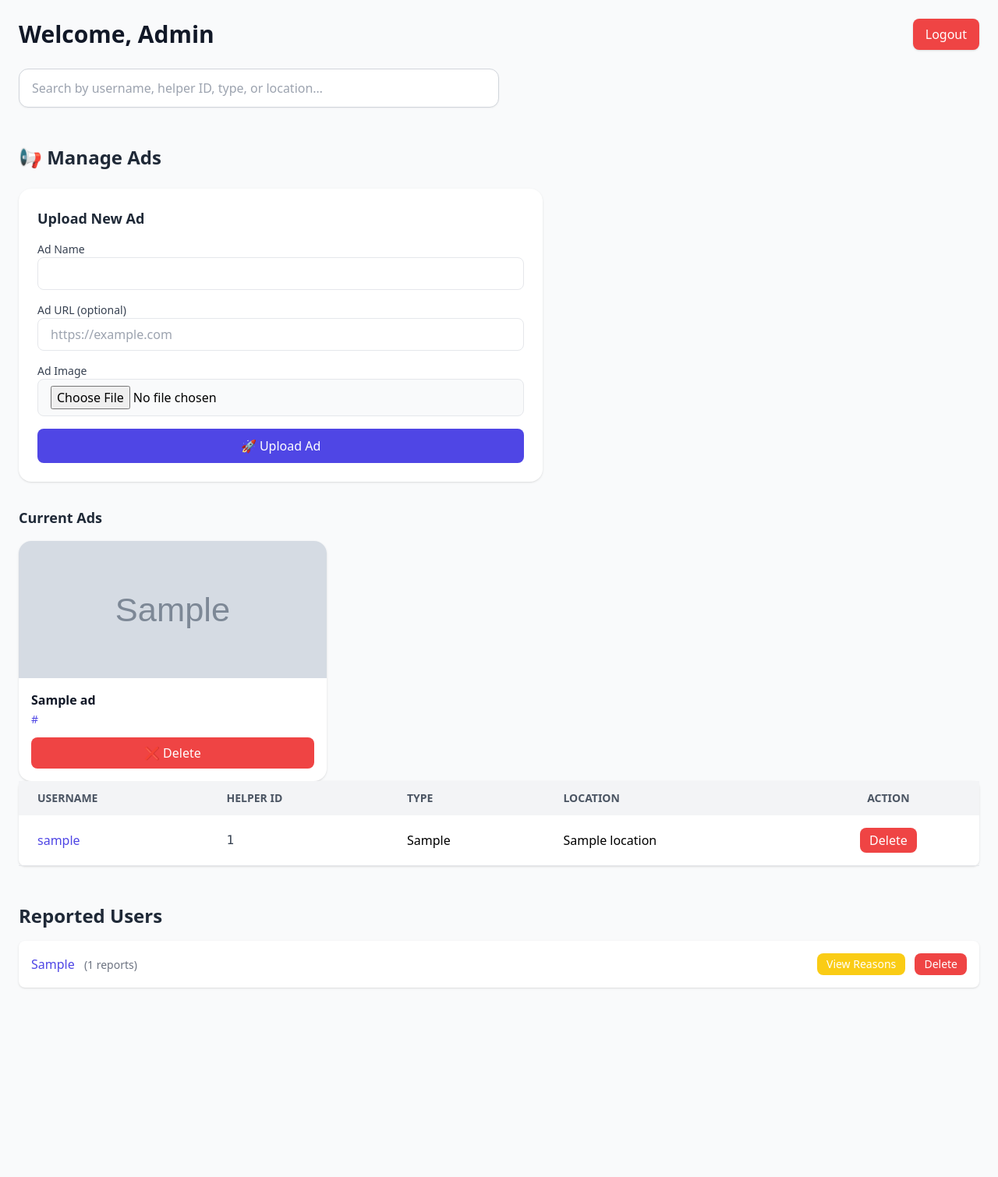
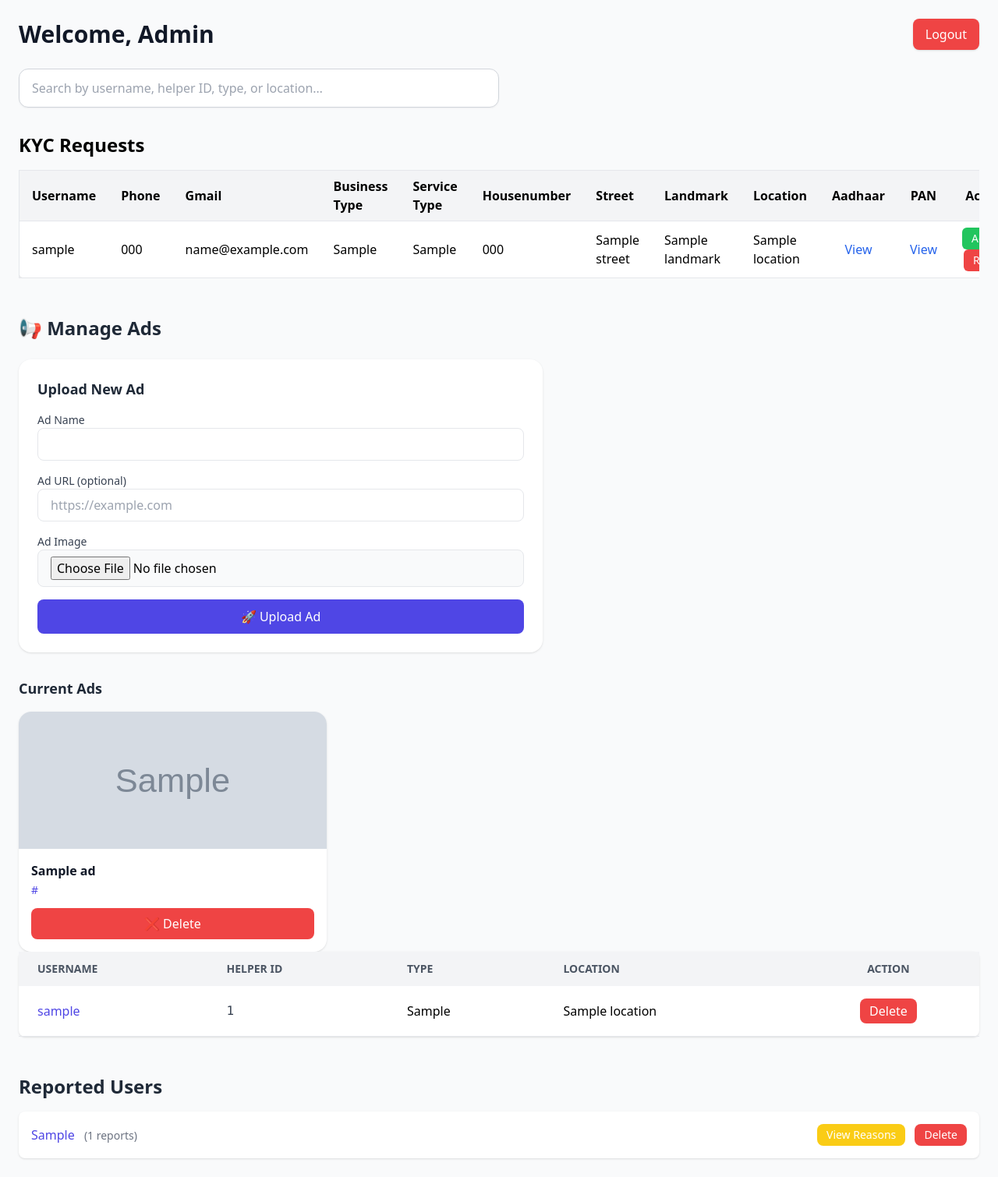
Before and after one commit to Phoenix-star-tech/helper, a Flask app: page /admin in a window 1280 px wide. Shown: the whole page at 78% size. Before the commit the page ends 1268 px from the top, so only its background shows below. Run offline with Flask 3, Linux system fonts and the light colour scheme; the visitor is signed in with stand-in values (Sample User, id 1); grey boxes marked "Sample" are stand-in pictures; a database or web service that is not in the repository returns one stand-in record (values such as "Sample title"); some libraries are stand-ins or nearby versions.

Commit message:
Update adime.html

```diff
--- a/templates/adime.html
+++ b/templates/adime.html
@@ -23,12 +23,8 @@
       <!-- Search -->
       <!-- Updated Search -->
       <div class="mb-8">
-  <input
-    type="text"
-    id="searchInput"
-    placeholder="Search by username, helper ID, type, or location…"
-    class="w-full md:w-1/2 px-4 py-3 border border-gray-300 rounded-xl shadow-sm focus:outline-none focus:ring-2 focus:ring-indigo-500 transition"
-  />
+        <input type="text" id="searchInput" placeholder="Search by username, helper ID, type, or location…"
+          class="w-full md:w-1/2 px-4 py-3 border border-gray-300 rounded-xl shadow-sm focus:outline-none focus:ring-2 focus:ring-indigo-500 transition" />
       </div>
 
       <div id="toastStack" class="toast-stack">
@@ -53,6 +49,70 @@
         {% endfor %}
         {% endif %}
         {% endwith %}
+
+<h2 class="text-2xl font-bold mb-4">KYC Requests</h2>
+
+{% if kyc_requests %}
+<div class="overflow-x-auto">
+  <table class="min-w-full bg-white border border-gray-200 rounded-lg shadow-md">
+    <thead class="bg-gray-100">
+      <tr>
+        <th class="py-2 px-4 text-left">Username</th>
+        <th class="py-2 px-4 text-left">Phone</th>
+        <th class="py-2 px-4 text-left">Gmail</th>
+        <th class="py-2 px-4 text-left">Business Type</th>
+        <th class="py-2 px-4 text-left">Service Type</th>
+        <th class="py-2 px-4 text-left">Housenumber</th>
+        <th class="py-2 px-4 text-left">Street</th>
+        <th class="py-2 px-4 text-left">Landmark</th>
+        <th class="py-2 px-4 text-left">Location</th>
+        <th class="py-2 px-4 text-center">Aadhaar</th>
+        <th class="py-2 px-4 text-center">PAN</th>
+        <th class="py-2 px-4 text-center">Actions</th>
+      </tr>
+    </thead>
+    <tbody>
+      {% for kyc in kyc_requests %}
+      <tr class="border-t hover:bg-gray-50">
+        <td class="py-2 px-4">{{ kyc.username }}</td>
+        <td class="py-2 px-4">{{ kyc.phone }}</td>
+        <td class="py-2 px-4">{{ kyc.gmail }}</td>
+        <td class="py-2 px-4">{{ kyc.business_type }}</td>
+        <td class="py-2 px-4">{{ kyc.service_type }}</td>
+        <td class="py-2 px-4">{{ kyc.housenumber }}</td>
+        <td class="py-2 px-4">{{ kyc.street }}</td>
+        <td class="py-2 px-4">{{ kyc.landmark }}</td>
+        <td class="py-2 px-4">{{ kyc.location }}</td>
+        <td class="py-2 px-4 text-center">
+          {% if kyc.aadhaar_file %}
+          <a href="{{ kyc.aadhaar_file }}" target="_blank" class="text-blue-600 hover:underline">View</a>
+          {% else %}
+          <span class="text-gray-400">N/A</span>
+          {% endif %}
+        </td>
+        <td class="py-2 px-4 text-center">
+          {% if kyc.pan_file %}
+          <a href="{{ kyc.pan_file }}" target="_blank" class="text-blue-600 hover:underline">View</a>
+          {% else %}
+          <span class="text-gray-400">N/A</span>
+          {% endif %}
+        </td>
+        <td class="py-2 px-4 text-center">
+          <form action="{{ url_for('accept_kyc', username=kyc.username) }}" method="post" class="inline">
+            <button type="submit" class="bg-green-500 hover:bg-green-600 text-white py-1 px-3 rounded-md text-sm">Accept</button>
+          </form>
+          <form action="{{ url_for('reject_kyc', username=kyc.username) }}" method="post" class="inline">
+            <button type="submit" class="bg-red-500 hover:bg-red-600 text-white py-1 px-3 rounded-md text-sm">Reject</button>
+          </form>
+        </td>
+      </tr>
+      {% endfor %}
+    </tbody>
+  </table>
+</div>
+{% else %}
+<p class="text-gray-600">No KYC requests found.</p>
+{% endif %}
 
         <!-- Ads Management -->
         <div class="mt-12">
@@ -92,7 +152,7 @@
           <div class="grid grid-cols-1 sm:grid-cols-2 md:grid-cols-3 gap-6">
             {% for ad in ads %}
             <div class="bg-white rounded-2xl shadow overflow-hidden flex flex-col">
-        <a {% if ad.ad_url %}href="{{ ad.ad_url }}" target="_blank" rel="noopener"{% endif %} class="block">
+              <a {% if ad.ad_url %}href="{{ ad.ad_url }}" target="_blank" rel="noopener" {% endif %} class="block">
                 <img src="{{ ad.image_url }}" alt="{{ ad.name }}" class="h-44 w-full object-cover">
               </a>
               <div class="p-4 flex-1 flex flex-col gap-3">
@@ -147,8 +207,7 @@
               <td class="px-6 py-4 text-center">
                 <form action="{{ url_for('delete_user', username=user.username) }}" method="POST"
                   onsubmit="return confirm('Delete {{ user.username }}?');">
-          <button type="submit"
-                  class="px-3 py-1 bg-red-500 text-white rounded-lg hover:bg-red-600 transition">
+                  <button type="submit" class="px-3 py-1 bg-red-500 text-white rounded-lg hover:bg-red-600 transition">
                     Delete
                   </button>
                 </form>
@@ -226,7 +285,7 @@
 
     <script>
       // Search filter
-  document.getElementById('searchInput').addEventListener('input', function(e) {
+      document.getElementById('searchInput').addEventListener('input', function (e) {
         const filter = e.target.value.toLowerCase();
         document.querySelectorAll('#userTable tbody tr').forEach(row => {
           const text = row.innerText.toLowerCase();
@@ -309,4 +368,5 @@
     </script>
 
 </body>
+
 </html>
```
Lines whose indentation alone changed are shown as unchanged.
